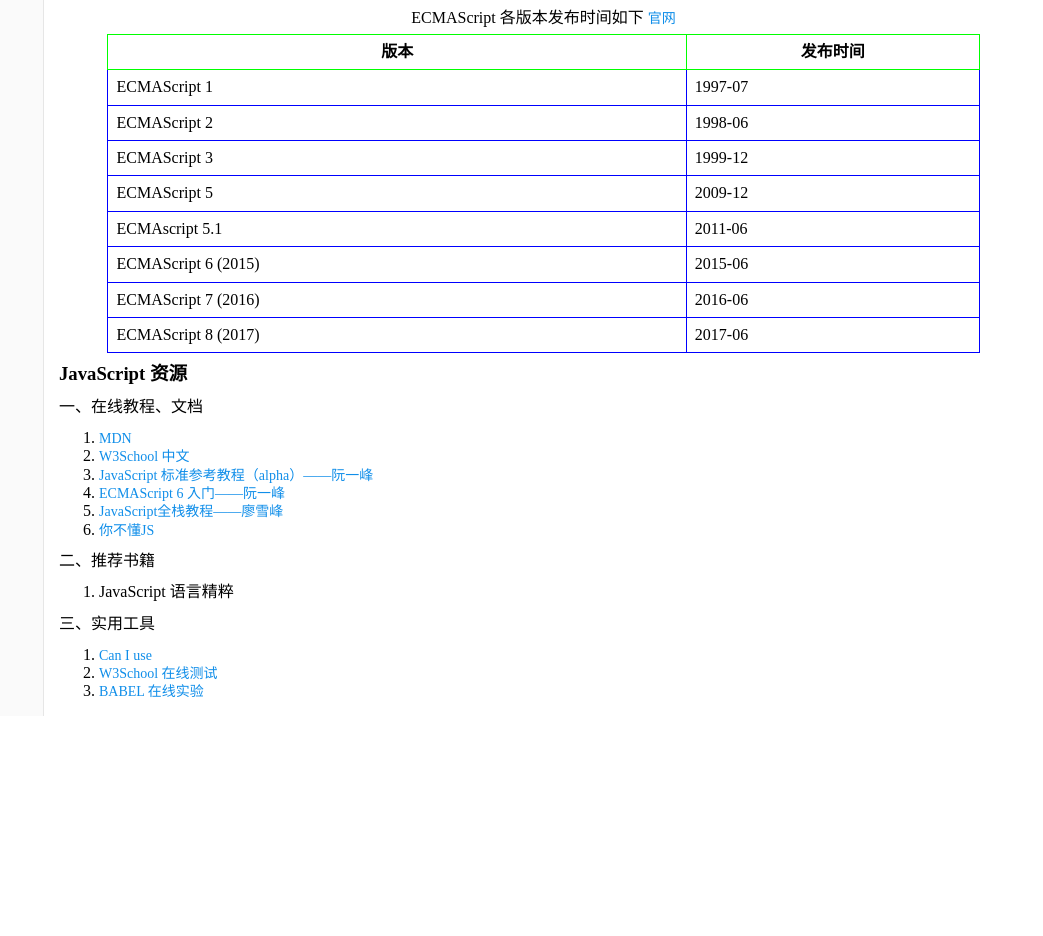
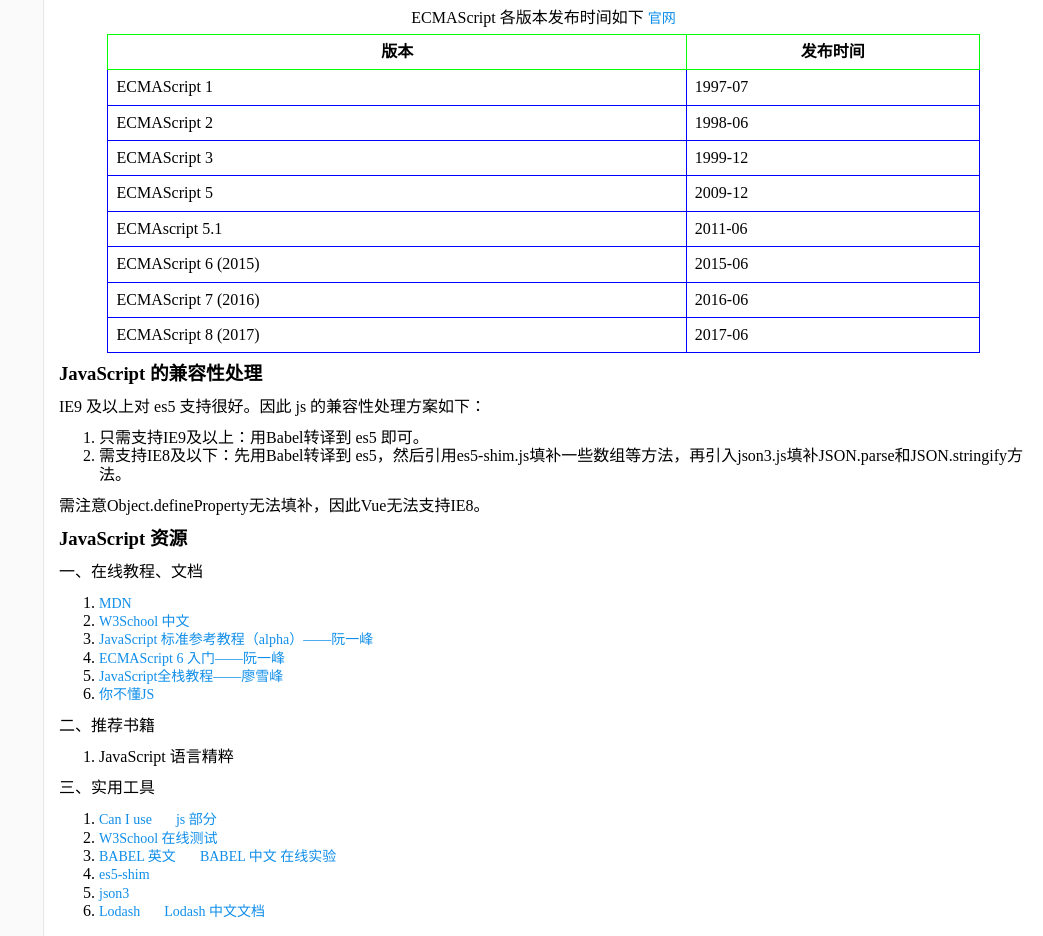
Before and after one commit to liyangworld/ly-note, a website: page app/view/pages/javascript/index.html in a window 1280 px wide. Shown: the part 170-1106 px from the top of the page, without its empty margins (237-1280 px from the left). Before the commit the page ends 886 px from the top, so only its background shows below. Drawn offline with nearby package versions, Linux system fonts and the light colour scheme; files that its build step writes are made by us from their sources.

Commit message:
确定js兼容性方案
确定js兼容性方案

```diff
--- a/app/public/css/main.css
+++ b/app/public/css/main.css
@@ -113,6 +113,9 @@
 .website-content a:hover{
     text-decoration: underline;
 }
+.website-content a + a{
+    margin-left:20px;
+}
 .website-content>:last-child{
     margin-bottom:0;
 }
--- a/app/view/pages/javascript/index.html
+++ b/app/view/pages/javascript/index.html
@@ -51,6 +51,13 @@
     </tr>
     </tbody>
 </table>
+<h3>JavaScript 的兼容性处理</h3>
+<p>IE9 及以上对 es5 支持很好。因此 js 的兼容性处理方案如下：</p>
+<ol>
+    <li>只需支持IE9及以上：用Babel转译到 es5 即可。</li>
+    <li>需支持IE8及以下：先用Babel转译到 es5，然后引用es5-shim.js填补一些数组等方法，再引入json3.js填补JSON.parse和JSON.stringify方法。</li>
+</ol>
+<p>需注意Object.defineProperty无法填补，因此Vue无法支持IE8。</p>
 
 <h3> JavaScript 资源</h3>
 <p>一、在线教程、文档</p>
@@ -70,8 +77,20 @@
 
 <p>三、实用工具</p>
 <ol>
-    <li><a target="_blank" href="http://caniuse.com/#tables">Can I use</a></li>
+    <li>
+        <a target="_blank" href="http://caniuse.com/#tables">Can I use</a>
+        <a target="_blank" href="http://kangax.github.io/compat-table/es6/">js 部分</a>
+    </li>
     <li><a target="_blank" href="http://www.w3school.com.cn/tiy/t.asp?f=jseg_bodysection">W3School 在线测试</a></li>
-    <li><a target="_blank" href="http://babeljs.cn/repl/">BABEL 在线实验</a></li>
+    <li>
+        <a target="_blank" href="http://babeljs.io/">BABEL 英文</a>
+        <a target="_blank" href="http://babeljs.cn/repl/">BABEL 中文 在线实验</a>
+    </li>
+    <li><a target="_blank" href="https://github.com/es-shims/es5-shim">es5-shim</a></li>
+    <li><a target="_blank" href="https://github.com/bestiejs/json3">json3</a></li>
+    <li>
+        <a target="_blank" href="https://lodash.com/">Lodash</a>
+        <a target="_blank" href="http://lodashjs.com/docs/">Lodash 中文文档</a>
+    </li>
 </ol>
 {% endblock %}
```
